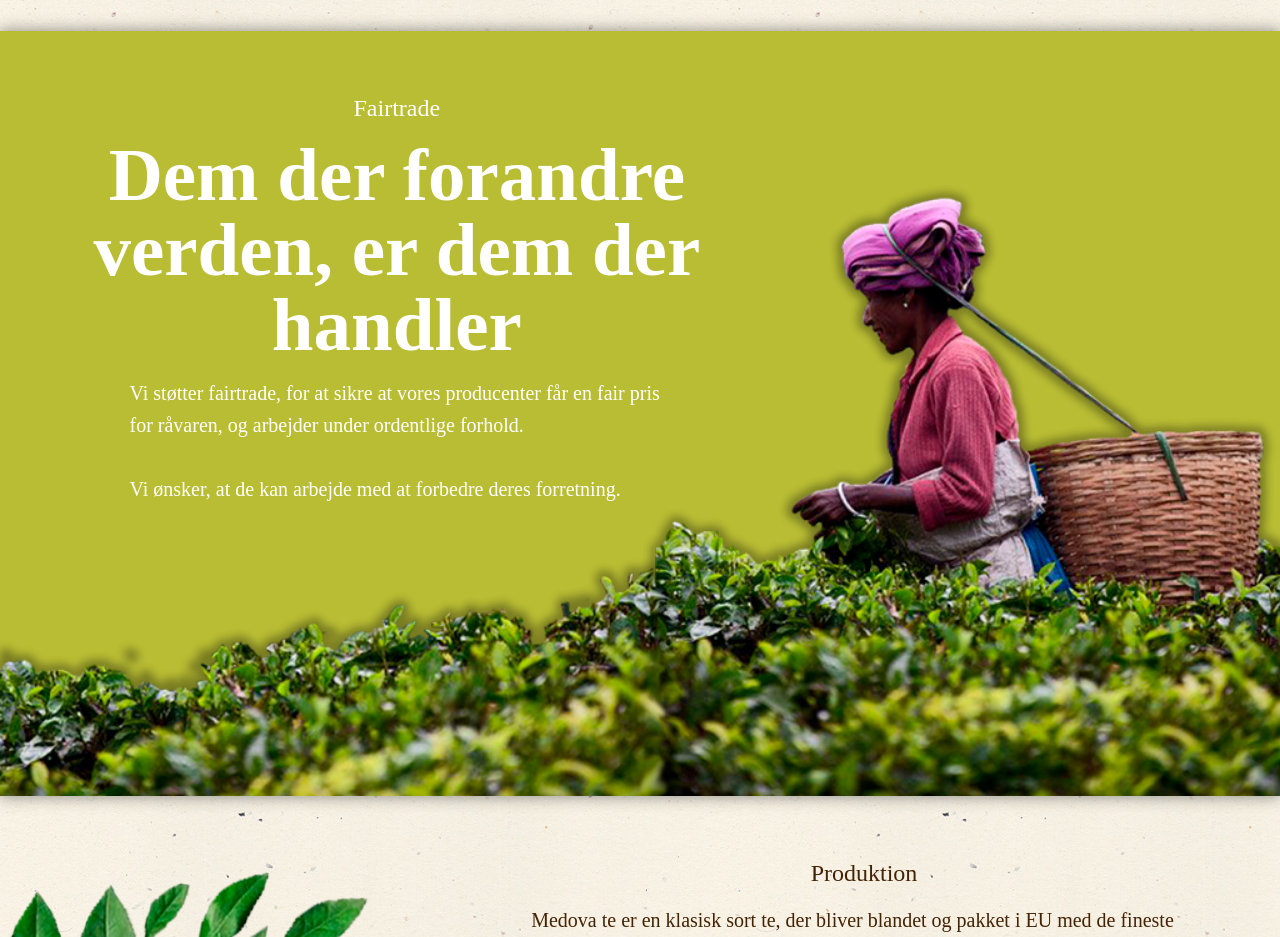
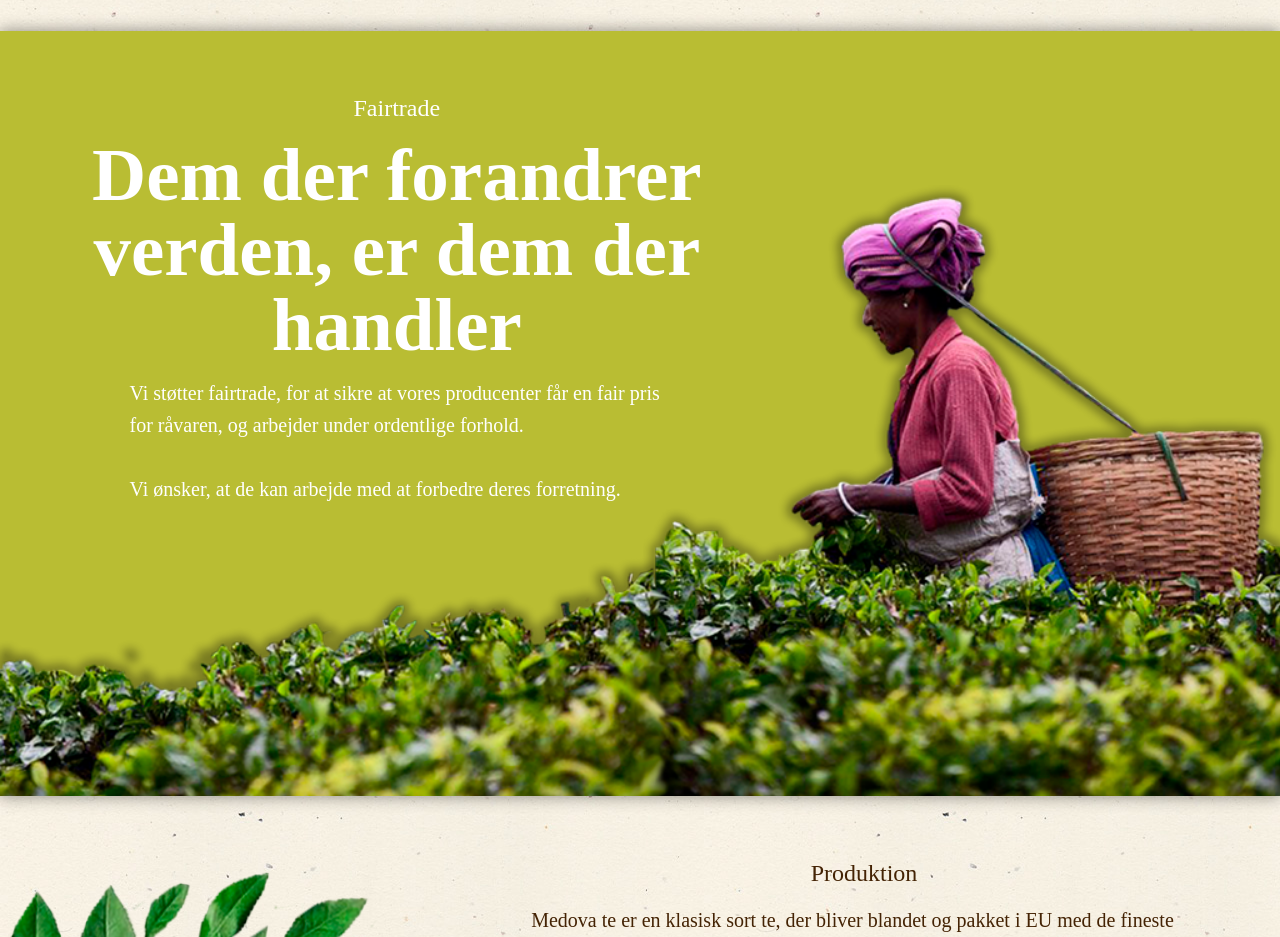
Before and after one commit to sofiegronberg/medovate1, a plain HTML site: page index.html in a window 1280 px wide. Shown: the part 1761-2698 px from the top of the page. Drawn offline with Linux system fonts and the light colour scheme; a web font is replaced by a local one.

Commit message:
Add files via upload

```diff
--- a/index.html
+++ b/index.html
@@ -58,7 +58,7 @@
     <section id="fairtrade">
        <div id=fairflyt>
         <h1 id="fairh1">Fairtrade</h1>
-        <p id="salgstale2">Dem der forandre verden, er dem der  handler</p>
+        <p id="salgstale2">Dem der forandrer verden, er dem der  handler</p>
         <p id="hvid">Vi støtter fairtrade, for at sikre at vores producenter får en fair pris for råvaren, og arbejder under ordentlige forhold.
         <br><br> Vi ønsker, at de kan arbejde med at forbedre deres forretning.</p>
         </div>
```
